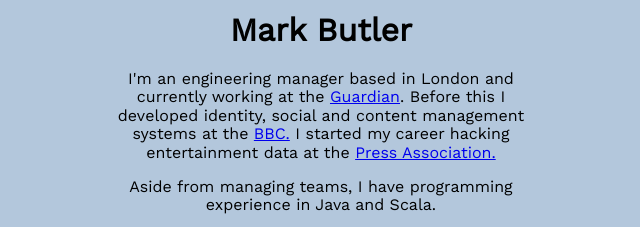
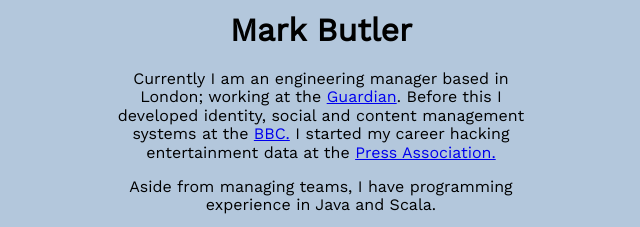
Before and after one commit to markjamesbutler/markjamesbutler.github.io, a plain HTML site: page index.html in a window 1280 px wide. Shown: the part 407-634 px from the top of the page, 319-959 px from the left. Drawn offline with nearby package versions, Linux system fonts and the light colour scheme.

Commit message:
Update index.html

```diff
--- a/index.html
+++ b/index.html
@@ -48,7 +48,7 @@
                 <a href="index.html" itemprop="url"></a>
             </div>
             <div class="l-box">
-                <p>I'm an engineering manager based in London and currently working at the <a href="https://www.theguardian.com/profile/mark-butler-dev">Guardian</a>.
+                <p>Currently I am an engineering manager based in London; working at the <a href="https://www.theguardian.com/profile/mark-butler-dev">Guardian</a>.
                     Before this I developed identity, social and content management systems at the <a href="https://www.bbc.co.uk/">BBC.</a>
                     I started my career hacking entertainment data at the <a href="https://www.pressassociation.com/">Press Association.</a>
                 <p>Aside from managing teams, I have programming experience in Java and Scala.</p>
```
